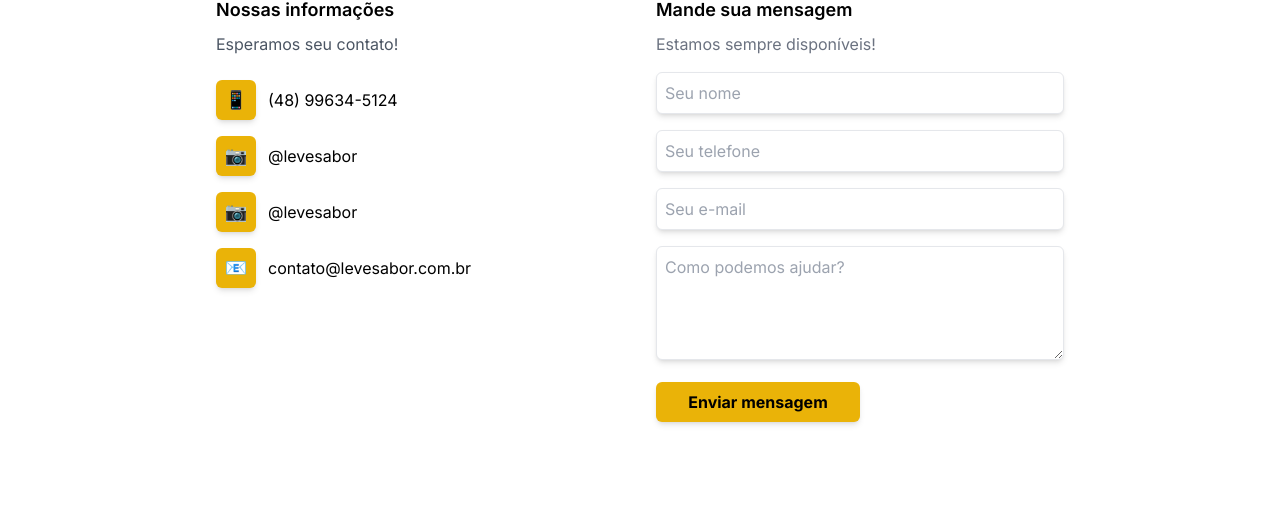
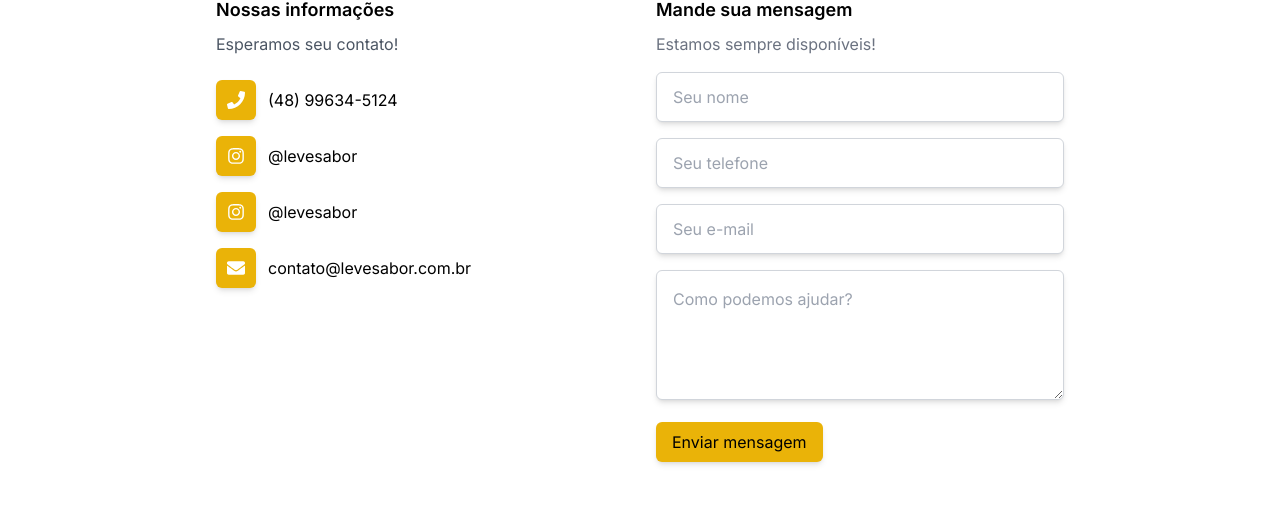
Before and after one commit to pepefcardoso/levesabor-nextjs, a Next.js app: page /contact in a window 1280 px wide. Shown: the part 196-708 px from the top of the page. Built offline with nearby package versions, Linux system fonts and the light colour scheme; no server answers.

Commit message:
feat: adding standard components

```diff
--- a/app/contact/page.tsx
+++ b/app/contact/page.tsx
@@ -1,17 +1,14 @@
+// src/app/contact/page.tsx
 "use client";
 
 import { useState } from "react";
 import toast from "react-hot-toast";
-import {
-  CustomerContact,
-  registerContact,
-} from "../../services/contactService";
-
-const IconBox = ({ icon }: { icon: string }) => (
-  <div className="flex items-center justify-center w-10 h-10 bg-yellow-500 rounded-md shadow-md">
-    <span className="text-white text-lg">{icon}</span>
-  </div>
-);
+import { CustomerContact, registerContact } from "../../services/contactService";
+import { CONTACT_ITEMS } from "../../constants";
+import { IconTextItem } from "../../components/Others/IconTextItem";
+import CustomFormTextInput from "../../components/Inputs/CustomFormTextInput";
+import CustomTextAreaInput from "../../components/Inputs/CustomTextAreaInput";
+import TextButton from "../../components/Buttons/TextButton";
 
 const ContactUs = () => {
   const [formData, setFormData] = useState<CustomerContact>({
@@ -47,82 +44,59 @@ const ContactUs = () => {
   };
 
   return (
-    <div
-      className="container mx-auto px-6 py-8 max-w-4xl"
-      style={{ minHeight: "85vh" }}
-    >
+    <div className="container mx-auto px-6 py-8 max-w-4xl" style={{ minHeight: "85vh" }}>
       <h1 className="text-4xl font-bold mb-12">Entre em contato conosco</h1>
       <div className="grid grid-cols-1 md:grid-cols-2 gap-8">
         <div>
           <h2 className="text-lg font-semibold mb-2">Nossas informações</h2>
           <p className="text-gray-600 mb-6">Esperamos seu contato!</p>
           <div className="space-y-4">
-            <div className="flex items-center space-x-3">
-              <IconBox icon="📱" />
-              <span>(48) 99634-5124</span>
-            </div>
-            <div className="flex items-center space-x-3">
-              <IconBox icon="📷" />
-              <span>@levesabor</span>
-            </div>
-            <div className="flex items-center space-x-3">
-              <IconBox icon="📷" />
-              <span>@levesabor</span>
-            </div>
-            <div className="flex items-center space-x-3">
-              <IconBox icon="📧" />
-              <span>contato@levesabor.com.br</span>
-            </div>
+            {CONTACT_ITEMS.map((item, index) => (
+              <IconTextItem key={index} icon={item.icon} text={item.text} />
+            ))}
           </div>
         </div>
         <div>
           <h2 className="text-lg font-semibold mb-2">Mande sua mensagem</h2>
           <p className="text-gray-500 mb-4">Estamos sempre disponíveis!</p>
           <form className="space-y-4" onSubmit={handleSubmit}>
-            <input
-              type="text"
+            <CustomFormTextInput
               name="name"
               placeholder="Seu nome"
               value={formData.name}
               onChange={handleChange}
               required
-              className="w-full border rounded-md p-2 shadow-md focus:ring focus:ring-green-300"
             />
-            <input
+            <CustomFormTextInput
               type="tel"
               name="phone"
               placeholder="Seu telefone"
               value={formData.phone}
               onChange={handleChange}
               required
-              className="w-full border rounded-md p-2 shadow-md focus:ring focus:ring-green-300"
             />
-            <input
+            <CustomFormTextInput
               type="email"
               name="email"
               placeholder="Seu e-mail"
               value={formData.email}
               onChange={handleChange}
               required
-              className="w-full border rounded-md p-2 shadow-md focus:ring focus:ring-green-300"
             />
-            <textarea
+            <CustomTextAreaInput
               name="message"
               placeholder="Como podemos ajudar?"
               value={formData.message}
               onChange={handleChange}
-              rows={4}
               required
-              className="w-full border rounded-md p-2 shadow-md focus:ring focus:ring-green-300"
-            ></textarea>
+            />
             <div className="flex justify-start">
-              <button
-                type="submit"
-                disabled={submitting}
-                className="w-1/2 bg-yellow-500 text-black font-bold py-2 rounded-md shadow-md hover:bg-yellow-600 disabled:opacity-50"
-              >
-                {submitting ? "Enviando..." : "Enviar mensagem"}
-              </button>
+              <TextButton
+                text="Enviar mensagem"
+                loading={submitting}
+                loadingText="Enviando..."
+                backgroundColor="bg-yellow-500"
+              />
             </div>
           </form>
         </div>
--- /dev/null
+++ b/components/Buttons/TextButton.tsx
@@ -0,0 +1,71 @@
+"use client";
+
+import Link from "next/link";
+import { FC } from "react";
+
+interface TextButtonProps {
+    text: string;
+    fontColor?: string;
+    backgroundColor?: string;
+    href?: string;
+    onClick?: () => void;
+    loading?: boolean;
+    loadingText?: string;
+    type?: "submit" | "button" | "reset";
+}
+
+const TextButton: FC<TextButtonProps> = ({
+    text,
+    fontColor = "black",
+    backgroundColor = "transparent",
+    href,
+    onClick,
+    loading = false,
+    loadingText = text,
+    type = "submit",
+}) => {
+    const isTailwindClass = backgroundColor.startsWith("bg-");
+
+    const baseClasses = `
+    rounded-md shadow-md transition-all duration-200 px-4 py-2 flex items-center justify-center
+    ${!loading ? "hover:shadow-lg hover:scale-105 hover:font-bold" : "cursor-not-allowed"}
+    ${isTailwindClass ? backgroundColor : ""} // Apply Tailwind class if applicable
+  `;
+
+    const inlineStyle = loading
+        ? { color: "#6B7280", backgroundColor: "#E5E7EB" }
+        : {
+            color: fontColor,
+            backgroundColor: isTailwindClass ? undefined : backgroundColor,
+        };
+
+    const content = loading ? <span>{loadingText}</span> : <span>{text}</span>;
+
+    if (href) {
+        return (
+            <Link
+                href={href}
+                onClick={onClick}
+                className={baseClasses}
+                style={inlineStyle}
+                aria-disabled={loading}
+            >
+                {content}
+            </Link>
+        );
+    }
+
+    return (
+        <button
+            onClick={onClick}
+            className={baseClasses}
+            style={inlineStyle}
+            disabled={loading}
+            type={type}
+        >
+            {content}
+        </button>
+    );
+};
+
+export default TextButton;
--- /dev/null
+++ b/components/Inputs/CustomFormTextInput.tsx
@@ -0,0 +1,35 @@
+"use client";
+
+import { InputHTMLAttributes } from "react";
+
+interface CustomFormTextInputProps extends InputHTMLAttributes<HTMLInputElement> {
+  type?: "text" | "email" | "tel" | "password" | "number";
+}
+
+const CustomFormTextInput = ({
+  type = "text",
+  disabled,
+  ...props
+}: CustomFormTextInputProps) => {
+  const baseClasses = `
+    w-full border border-gray-300 rounded-md
+    px-4 py-3
+    shadow-md
+    disabled:opacity-50 disabled:cursor-not-allowed
+    transition-all duration-200
+    text-base
+    outline-none
+    focus:border-yellow-500 focus:ring-2 focus:ring-yellow-500
+  `;
+
+  return (
+    <input
+      {...props}
+      type={type}
+      disabled={disabled}
+      className={baseClasses.trim()}
+    />
+  );
+};
+
+export default CustomFormTextInput;
--- /dev/null
+++ b/components/Inputs/CustomTextAreaInput.tsx
@@ -0,0 +1,38 @@
+"use client";
+
+import { TextareaHTMLAttributes, useState } from "react";
+
+const CustomTextAreaInput = ({
+    className = "",
+    rows = 4,
+    disabled,
+    ...props
+}: TextareaHTMLAttributes<HTMLTextAreaElement>) => {
+    const [isFocused, setIsFocused] = useState(false);
+
+    const baseClasses = `
+    w-full
+    border border-gray-300 rounded-md
+    p-4
+    text-base
+    shadow-md
+    outline-none
+    disabled:opacity-50 disabled:cursor-not-allowed
+    transition-all
+    resize-y
+    ${isFocused ? "focus:ring-2 focus:ring-yellow-500 focus:border-yellow-500" : "focus:ring-2 focus:ring-blue-500 focus:border-blue-500"}
+  `;
+
+    return (
+        <textarea
+            {...props}
+            rows={rows}
+            disabled={disabled}
+            onFocus={() => setIsFocused(true)}
+            onBlur={() => setIsFocused(false)}
+            className={`${baseClasses} ${className}`.trim()}
+        />
+    );
+};
+
+export default CustomTextAreaInput;
--- /dev/null
+++ b/components/Others/IconBox.tsx
@@ -0,0 +1,13 @@
+"use client";
+
+import { ComponentType, SVGProps } from "react";
+
+export const IconBox = ({
+    Icon,
+}: {
+    Icon: ComponentType<SVGProps<SVGSVGElement>>;
+}) => (
+    <div className="flex items-center justify-center w-10 h-10 bg-yellow-500 rounded-md shadow-md">
+        <Icon className="text-white text-lg" />
+    </div>
+);
--- /dev/null
+++ b/components/Others/IconTextItem.tsx
@@ -0,0 +1,11 @@
+"use client";
+
+import { IconType } from "react-icons";
+import { IconBox } from "./IconBox";
+
+export const IconTextItem = ({ icon, text }: { icon: IconType; text: string }) => (
+  <div className="flex items-center space-x-3">
+    <IconBox Icon={icon} />
+    <span>{text}</span>
+  </div>
+);
--- a/constants/index.ts
+++ b/constants/index.ts
@@ -1,3 +1,4 @@
+import { FaChartLine, FaClock, FaEnvelope, FaInstagram, FaPen, FaPhone, FaSeedling, FaUsers } from "react-icons/fa";
 import routes from "../routes/routes";
 
 export const NAV_LINKS = [
@@ -12,3 +13,28 @@ export const FOOTER_LINKS = [
   { href: routes.terms, key: "terms", label: "Termos de Uso" },
   { href: routes.advertisement, key: "ads", label: "Anuncie Conosco" },
 ];
+
+export const DEV_LINK = "https://instagram.com/pepefcardoso";
+
+export const ABOUT_US_IMAGE =
+  "https://images.unsplash.com/photo-1521737604893-d14cc237f11d?q=80&w=1184&auto=format&fit=crop&ixlib=rb-4.0.3&ixid=M3wxMjA3fDB8MHxwaG90by1wYWdlfHx8fGVufDB8fHx8fA%3D%3D";
+export const ABOUT_US_PARAGRAPHS = [
+  "Lorem ipsum dolor sit amet, consectetur adipiscing elit, sed do eiusmod tempor incididunt ut labore et dolore magna aliqua. Ut enim ad minim veniam, quis nostrud exercitation ullamco laboris nisi ut aliquip ex ea commodo consequat.",
+  "Duis aute irure dolor in reprehenderit in voluptate velit esse cillum dolore eu fugiat nulla pariatur. Excepteur sint occaecat cupidatat non proident, sunt in culpa qui officia deserunt mollit anim id est laborum.",
+  "Sed ut perspiciatis unde omnis iste natus error sit voluptatem accusantium doloremque laudantium, totam rem aperiam, eaque ipsa quae ab illo inventore veritatis.",
+];
+
+export const ADVERTISEMENTS_ITEMS = [
+  { icon: FaUsers, text: "+500 Usuários ativos por mês" },
+  { icon: FaChartLine, text: "+2000 Acessos diários" },
+  { icon: FaClock, text: "Exposição 24 horas, 7 dias" },
+  { icon: FaSeedling, text: "Marketing orgânico" },
+  { icon: FaPen, text: "Conteúdo relevante e atualizado" },
+];
+
+export const CONTACT_ITEMS = [
+  { icon: FaPhone, text: "(48) 99634-5124" },
+  { icon: FaInstagram, text: "@levesabor" },
+  { icon: FaInstagram, text: "@levesabor" },
+  { icon: FaEnvelope, text: "contato@levesabor.com.br" },
+];
--- a/package.json
+++ b/package.json
@@ -15,6 +15,7 @@
     "react": "^19.0.0",
     "react-dom": "^19.0.0",
     "react-hot-toast": "^2.5.2",
+    "react-icons": "^5.5.0",
     "zustand": "^5.0.3"
   },
   "devDependencies": {
```
Also changed, not shown: app/about/page.tsx (+12 -26 lines), app/advertisement/page.tsx (+20 -49 lines), 1 other file (tests, documents, lock files or other folders).
